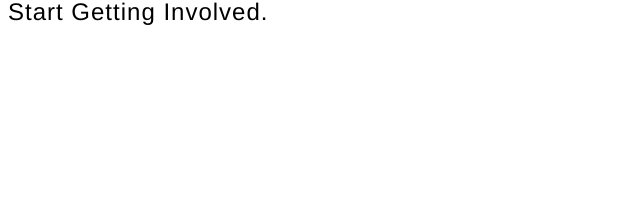
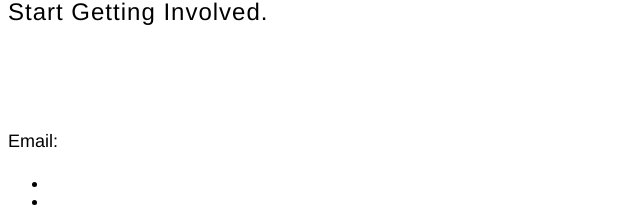
Before and after one commit to montoya332/helping-families, a React (Create React App) app: page / in a window 1280 px wide. Shown: the part 1448-1656 px from the top of the page, without its empty margins (0-640 px from the left). Before the commit the page ends 1525 px from the top, so only its background shows below. Built offline with nearby package versions, Linux system fonts and the light colour scheme.

Commit message:
added <Contacts /> component

```diff
--- a/src/App.js
+++ b/src/App.js
@@ -4,6 +4,7 @@ import NavBar from './Components/NavBar.js';
 import Blog from './Components/Blog.js';
 import Team from './Components/Team.js';
 import Classroom from './Components/Classroom.js';
+import Contacts from './Components/Contacts.js';
 
 function App() {
   return (
@@ -14,6 +15,9 @@ function App() {
         <Blog />
         <Team />
         <Classroom />
+        <Contacts />
+
+
 
     </div>
   );
--- /dev/null
+++ b/src/Components/Contacts.js
@@ -0,0 +1,32 @@
+import React from 'react';
+
+const Contacts = () => {
+  return (
+    <div className="Contacts">
+        <div class="container">
+            <p>
+              <a href="https://www.paypal.com/cgi-bin/webscr?cmd=_s-xclick&hosted_button_id=VFZQL9TJ28Y52&source=url">
+                Donate: <i class="fab fa-3x fa-paypal"></i>
+              </a>
+            </p>
+            <p>
+              Email: <a href="mailto:info@helpingfamiliesinsv.org">info@helpingfamiliesinsv.org</a>
+            </p>
+            <ul class="list-inline list-social">
+              <li class="list-inline-item social-instagram">
+                <a href="https://instagram.com/helpingfamiliesinsv">
+                  <i class="fab fa-instagram"></i>
+                </a>
+              </li>
+              <li class="list-inline-item">
+                <a href="mailto:info@helpingfamiliesinsv.org">
+                  <i class="fas fa-envelope"></i>
+                </a>
+              </li>
+            </ul>
+          </div>
+    </div>
+  );
+}
+
+export default Contacts;
```
